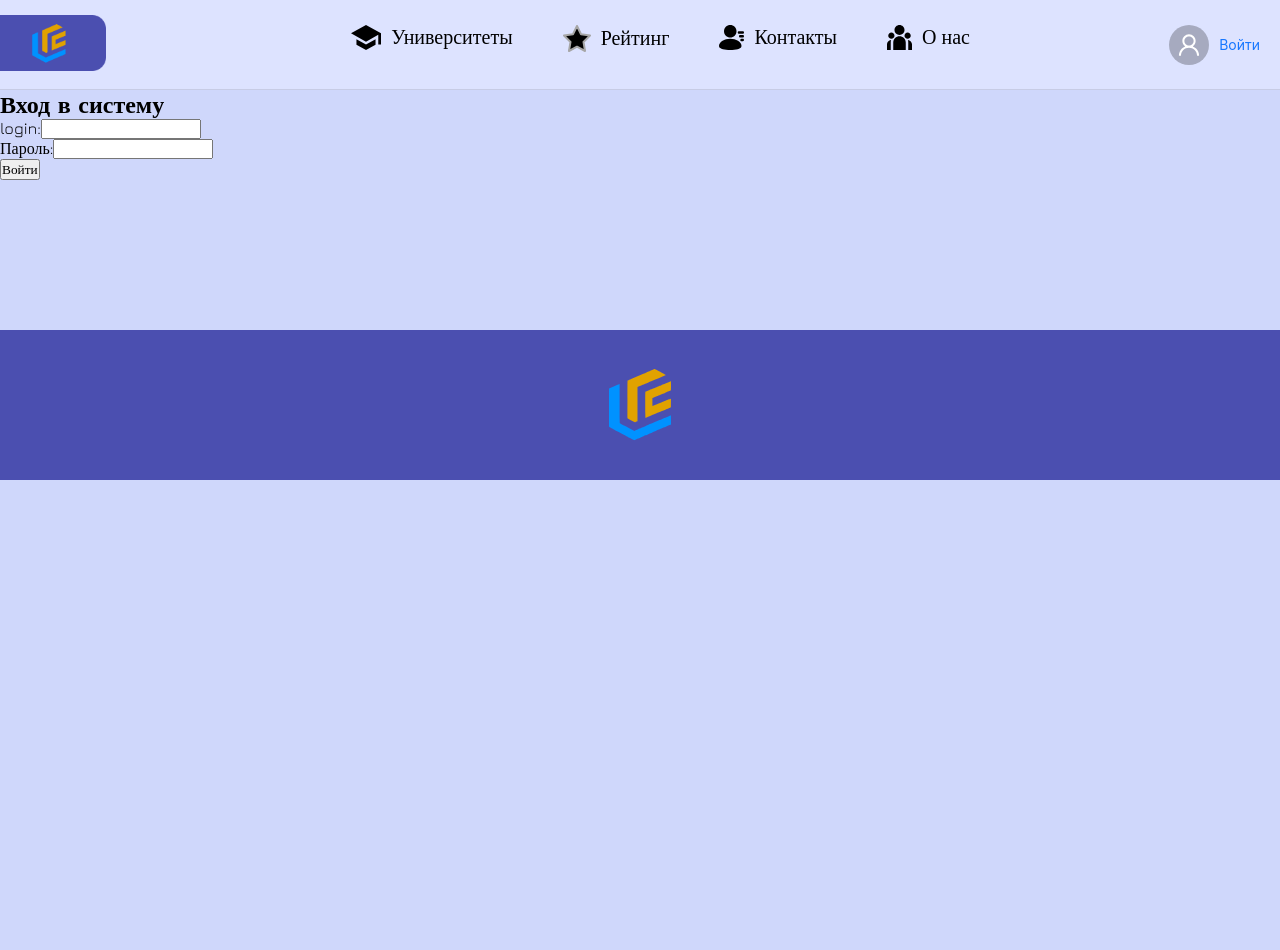
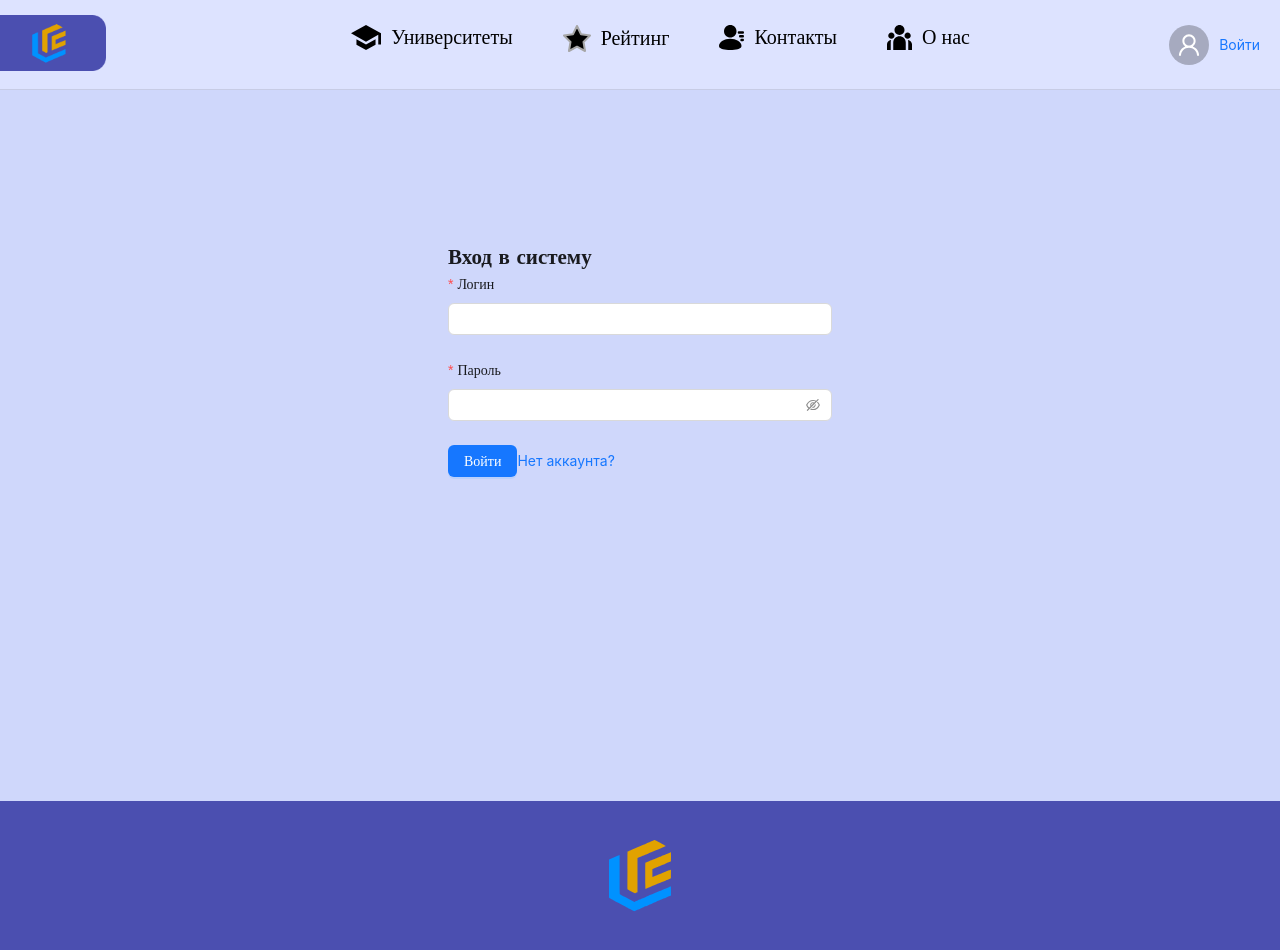
Before and after one commit to Manzo48/uniexplore, a React (Create React App) app: page /login in a window 1280 px wide. Before the commit the page ends 800 px from the top, so only its background shows below. Built offline with nearby package versions, Linux system fonts and the light colour scheme.

Commit message:
Фиксы по авторизации

```diff
--- a/src/components/Login/index.jsx
+++ b/src/components/Login/index.jsx
@@ -1,30 +1,60 @@
-import React, { useState } from 'react';
+import React from 'react';
 import { useDispatch } from 'react-redux';
 import { loginUser } from '../../redux/userReducer';
+import { Form, Input, Button, notification } from 'antd';
+import { useNavigate } from 'react-router-dom';
+import Link from 'antd/es/typography/Link';
 
 function Login() {
-  const [login, setLogin] = useState('');
-  const [password, setPassword] = useState('');
+  const [form] = Form.useForm();
   const dispatch = useDispatch();
+  const navigate = useNavigate()
 
-  const handleSubmit = (e) => {
-    e.preventDefault();
-    dispatch(loginUser({ login, password }));
+  const handleSubmit = () => {
+    form
+      .validateFields()
+      .then(values => {
+        dispatch(loginUser(values));
+        notification.success({
+          message: 'Вход выполнен',
+          description: 'Вы успешно вошли в систему.',
+          placement: 'topRight',
+        });
+      }).then(() => navigate('/'))
+      .catch(error => {
+        console.log('Ошибка входа', error);
+      });
   };
 
   return (
-    <form onSubmit={handleSubmit}>
+    <Form
+      style={{width: '30%', margin: 'auto', padding: '150px 0px'}}
+      form={form}
+      onFinish={handleSubmit}
+      layout="vertical"
+    >
       <h2>Вход в систему</h2>
-      <div>
-        <label>login:</label>
-        <input type="login" value={login} onChange={(e) => setLogin(e.target.value)} required />
-      </div>
-      <div>
-        <label>Пароль:</label>
-        <input type="password" value={password} onChange={(e) => setPassword(e.target.value)} required />
-      </div>
-      <button type="submit">Войти</button>
-    </form>
+      <Form.Item
+        name="login"
+        label="Логин"
+        rules={[{ required: true, message: 'Пожалуйста, введите ваш логин!' }]}
+      >
+        <Input />
+      </Form.Item>
+      <Form.Item
+        name="password"
+        label="Пароль"
+        rules={[{ required: true, message: 'Пожалуйста, введите ваш пароль!' }]}
+      >
+        <Input.Password />
+      </Form.Item>
+      <Form.Item>
+        <Button type="primary" htmlType="submit">
+          Войти
+        </Button>
+        <Link href='/register'>Нет аккаунта?</Link>
+      </Form.Item>
+    </Form>
   );
 }
 
--- a/src/components/Profile/index.jsx
+++ b/src/components/Profile/index.jsx
@@ -17,6 +17,7 @@ const Profile = () => {
   }, [dispatch])
 
   const user = users.find(item => item._id === id)
+  console.log(user)
 
   return (
     <div>
--- a/src/components/Register/index.jsx
+++ b/src/components/Register/index.jsx
@@ -1,30 +1,120 @@
 import React, { useState } from 'react';
 import { useDispatch } from 'react-redux';
+import { Form, Input, Button, Radio, Steps, message } from 'antd';
 import { createUser } from '../../redux/userReducer';
+import { useNavigate } from 'react-router-dom';
+import Link from 'antd/es/typography/Link';
+
+const { Step } = Steps;
 
 function Register() {
-  const [login, setLogin] = useState('');
-  const [password, setPassword] = useState('');
+  const [current, setCurrent] = useState(0);
+  const [formData, setFormData] = useState({
+    name: '',
+    lastName: '',
+    sex: '',
+    login: '',
+    email: '',
+    password: '',
+    confirmPassword: '',
+  });
+
   const dispatch = useDispatch();
+  const history = useNavigate();
 
-  const handleSubmit = (e) => {
-    e.preventDefault();
-    dispatch(createUser({ login, password }));
+  const next = () => {
+    setCurrent(current + 1);
   };
 
+  const prev = () => {
+    setCurrent(current - 1);
+  };
+
+  const handleSubmit = () => {
+    // Проверка подтверждения пароля
+    if (formData.password !== formData.confirmPassword) {
+      message.error('Пароли не совпадают!');
+      return;
+    }
+    dispatch(createUser({
+      login: formData.login,
+      password: formData.password,
+      name: formData.name,
+      lastName: formData.lastName,
+      email: formData.email
+    }));
+    message.success('Регистрация успешна!');
+    history('/'); // редирект на главную страницу
+  };
+
+  const onChange = (e) => {
+    const { name, value } = e.target;
+    setFormData({ ...formData, [name]: value });
+  };
+
+  const steps = [
+    {
+      title: 'Основная информация',
+      content: (
+        <Form layout="vertical">
+          <Form.Item label="Имя" required>
+            <Input name="name" onChange={onChange} value={formData.name} />
+          </Form.Item>
+          <Form.Item label="Фамилия" required>
+            <Input name="lastName" onChange={onChange} value={formData.lastName} />
+          </Form.Item>
+          <Form.Item label="Пол">
+            <Radio.Group name="sex" onChange={onChange} value={formData.sex}>
+              <Radio value="male">Мужской</Radio>
+              <Radio value="female">Женский</Radio>
+            </Radio.Group>
+          </Form.Item>
+          <Button type="primary" onClick={next}>Далее</Button>
+        </Form>
+      ),
+    },
+    {
+      title: 'Учетные данные',
+      content: (
+        <Form layout="vertical">
+          <Form.Item label="Логин" required>
+            <Input name="login" onChange={onChange} value={formData.login} />
+          </Form.Item>
+          <Form.Item label="Почта" required>
+            <Input type="email" name="email" onChange={onChange} value={formData.email} />
+          </Form.Item>
+          <Button onClick={prev}>Назад</Button>
+          <Button type="primary" onClick={next}>Далее</Button>
+        </Form>
+      ),
+    },
+    {
+      title: 'Пароль',
+      content: (
+        <Form layout="vertical">
+          <Form.Item label="Пароль" required>
+            <Input.Password name="password" onChange={onChange} value={formData.password} />
+          </Form.Item>
+          <Form.Item label="Подтвердите пароль" required>
+            <Input.Password name="confirmPassword" onChange={onChange} value={formData.confirmPassword} />
+          </Form.Item>
+          <Button onClick={prev}>Назад</Button>
+          <Button type="primary" onClick={handleSubmit}>Зарегистрироваться</Button>
+        </Form>
+      ),
+    },
+  ];
+
   return (
-    <form onSubmit={handleSubmit}>
-      <h2>Регистрация</h2>
-      <div>
-        <label>login:</label>
-        <input type="text" value={login} onChange={(e) => setLogin(e.target.value)} required />
-      </div>
-      <div>
-        <label>Пароль:</label>
-        <input type="password" value={password} onChange={(e) => setPassword(e.target.value)} required />
-      </div>
-      <button type="submit">Зарегистрироваться</button>
-    </form>
+    <div style={{width: '30%', margin: 'auto', padding: '150px 0px'}}>
+      <Steps current={current}>
+        {steps.map(item => (
+          <Step key={item.title} title={item.title} />
+        ))}
+      </Steps>
+      <div className="steps-content">{steps[current].content}</div>
+      <Link href='/login'>Уже есть аккаунт?</Link>
+    </div>
   );
 }
 
--- a/src/components/UniversitiesRender/index.jsx
+++ b/src/components/UniversitiesRender/index.jsx
@@ -61,7 +61,7 @@ const UniversitiesRender = () => {
       </div>
       <div className="universities">
         {filteredUniversities.map((item) => (
-          <Card link={"university/"} item={item}>
+          <Card key={item.id} link={"university/"} item={item}>
             <h2>{item.shortName}</h2>
             <h3>{item.name}</h3>
             <Flex gap="50px">
```
